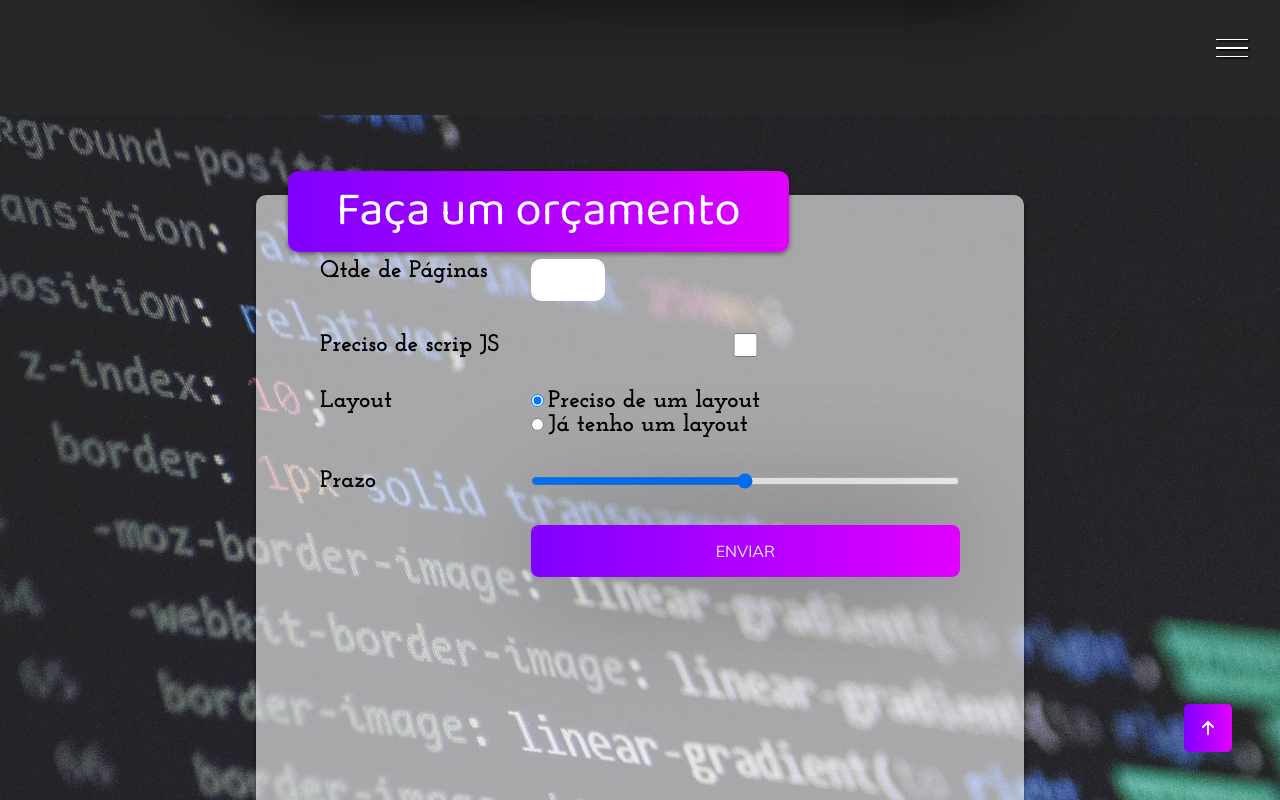
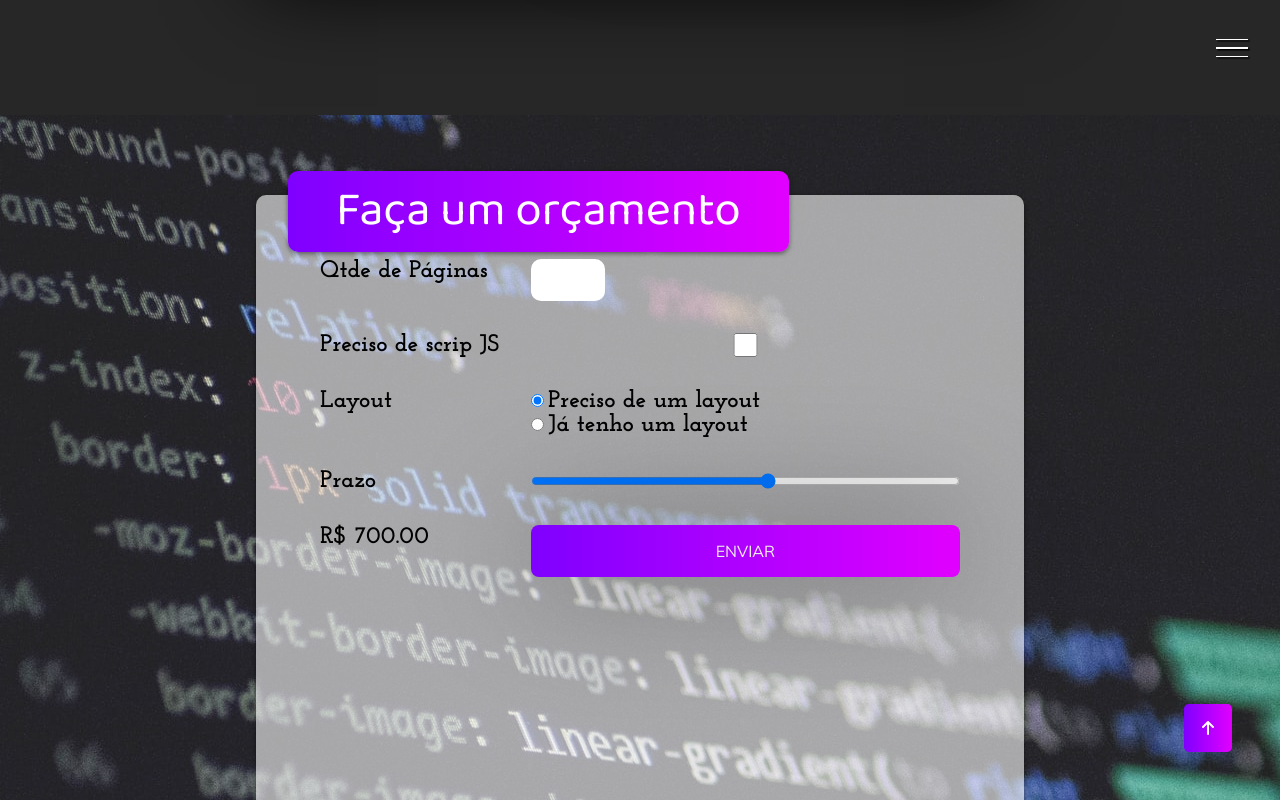
Before and after one commit to ErmersonJustino/single-page, a plain HTML site: page index.html in a window 1280 px wide. Both pictures are taken after a click on the radio button "Preciso de um layout". Shown: the part 3009-3809 px from the top of the page. Drawn offline with Linux system fonts and the light colour scheme.

Commit message:
:up: calculo orçamento

```diff
--- a/index.html
+++ b/index.html
@@ -225,7 +225,8 @@
                         </div>
                     </div>
                     <label for="prazo">Prazo</label>
-                    <input type="range" name="prazo" id="prazo">
+                    <input type="range" name="prazo" id="prazo" min="1" max="10">
+                    <label id="preco">R$ 0,00</label>
                     <button class="btn - btn-orcamento" type="submit">Enviar</button>
                 </form>
             </div>
--- a/scrips.js
+++ b/scrips.js
@@ -1,3 +1,31 @@
 document.querySelector(".hamburguer").addEventListener("click", () => {
     document.querySelector(".container").classList.toggle("show-menu");
 });
+
+// Tratamento de eventos
+document.querySelector("#qtde").addEventListener("change", atualizarPreco)
+document.querySelector("#js").addEventListener("change", atualizarPreco)
+document.querySelector("#layout-sim").addEventListener("change", atualizarPreco)
+document.querySelector("#layout-nao").addEventListener("change", atualizarPreco)
+document.querySelector("#prazo").addEventListener("change", function () {
+    const prazo = document.querySelector("#prazo").value
+    document.querySelector("label[for=prazo]").innerHTML = `Prazo: ${prazo} semanas`
+    atualizarPreco()
+})
+
+function atualizarPreco() {
+    const qtde = document.querySelector("#qtde").value
+    const temJS = document.querySelector("#js").checked
+    const incluirLayout = document.querySelector("#layout-sim").checked
+    const prazo = document.querySelector("#prazo").value
+
+
+    let preco = qtde * 100;
+    if (temJS) preco *= 1.1 //ou -> preco = preco + (preco * 0.10)
+    if (incluirLayout) preco += 500
+    let taxaUrgencia = 1 - prazo * 0.1;
+    // preco = preco + (preco * taxaUrgencia)
+    preco *= 1 + taxaUrgencia
+
+    document.querySelector("#preco").innerHTML = `R$ ${preco.toFixed(2)}`;
+}
```
